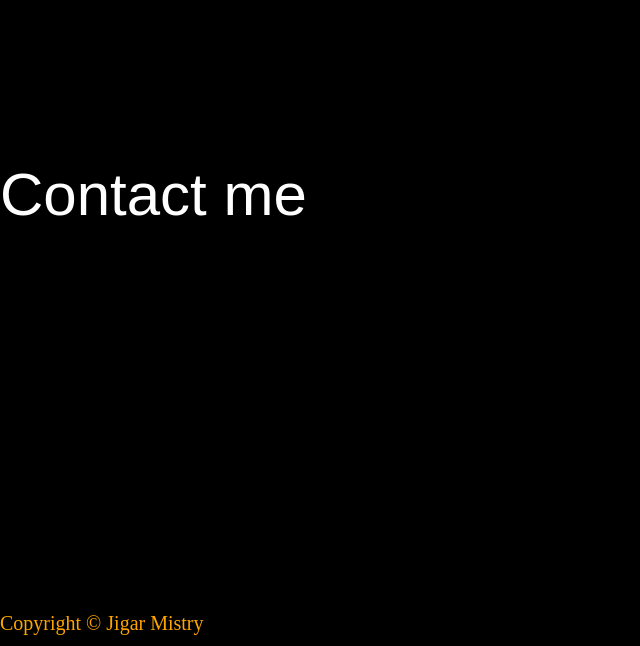
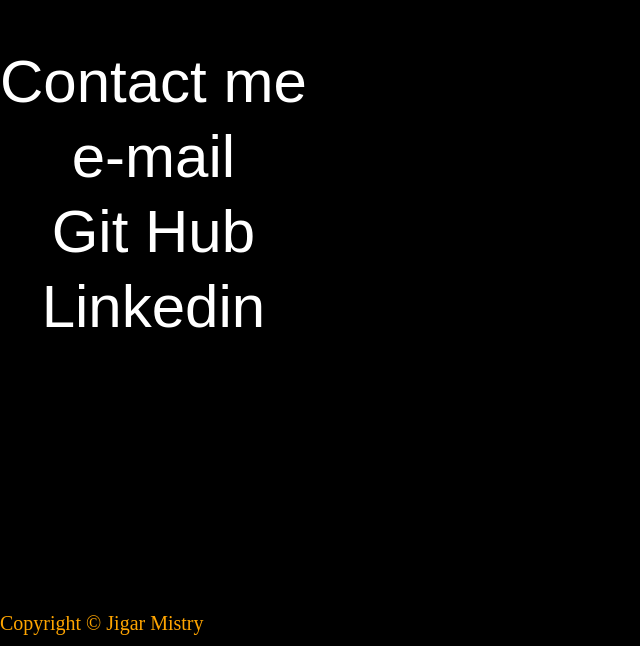
Before and after one commit to AlienDr0id/about_me, a plain HTML site: page index.html in a window 1280 px wide. Shown: the part 1806-2452 px from the top of the page, without its empty margins (0-640 px from the left). Drawn offline with Linux system fonts and the light colour scheme.

Commit message:
Added navigational links, like email, git hub profile and linkedin profile

```diff
--- a/index.html
+++ b/index.html
@@ -14,9 +14,6 @@
 <h1>
   Jigar Mistry
 </h1>
-<h2>
-  Mechanical Engineer
-</h2>
 
 <article id="article">
 
@@ -34,6 +31,14 @@
 
 <h3>
   Contact me
+
+<nav id"navigation">
+  <ul>
+  <li><a style="text-decoration:none; color:white;" href="mailto:jmistry1@hawk.iit.edu"> e-mail <a/></li>
+  <li><a style="text-decoration:none; color:white;" href="https://github.com/AlienDr0id"> Git Hub<a/></li>
+  <li><a style="text-decoration:none; color:white;" href="https://www.linkedin.com/in/jigar-mistry/"> Linkedin <a/></li>
+</ul>
+</nav>
 </h3>
 
 
```
